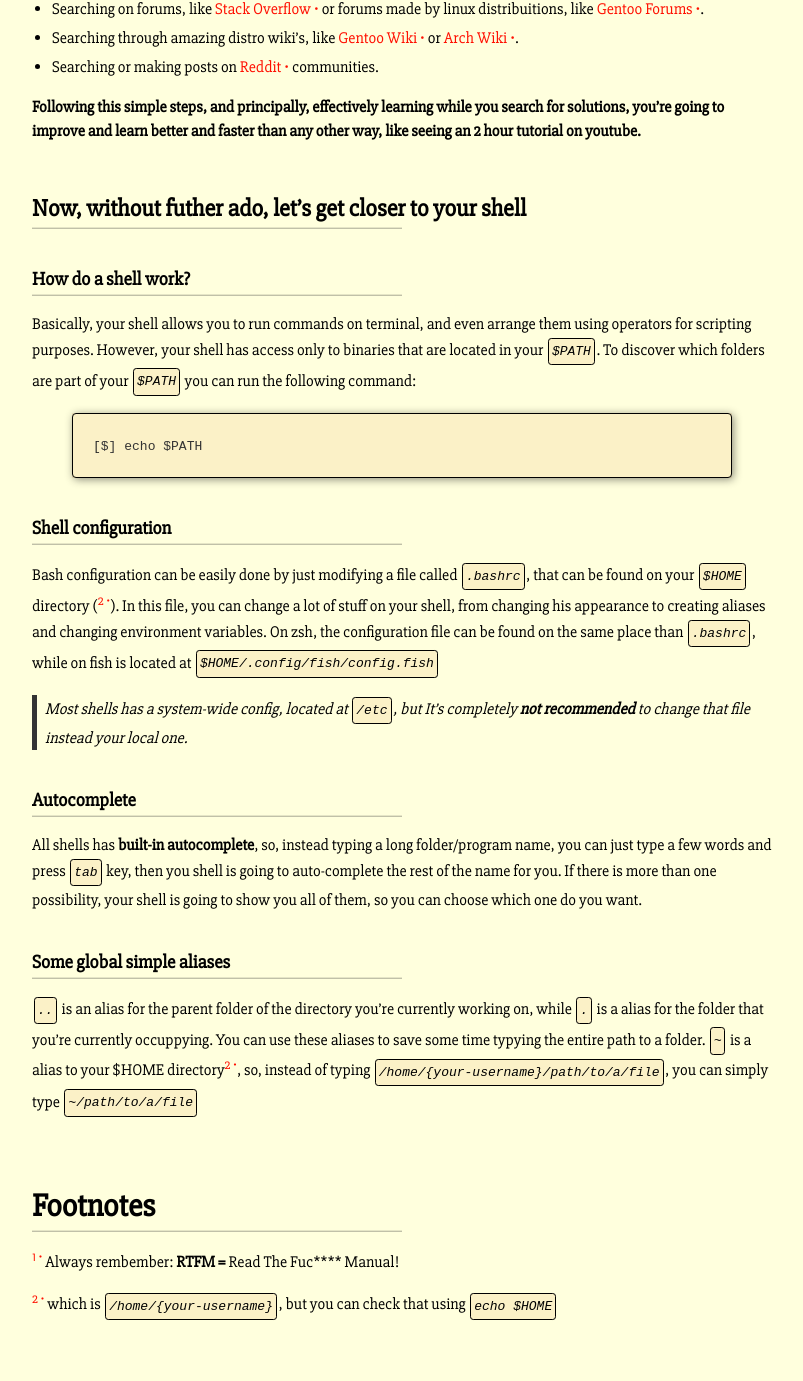
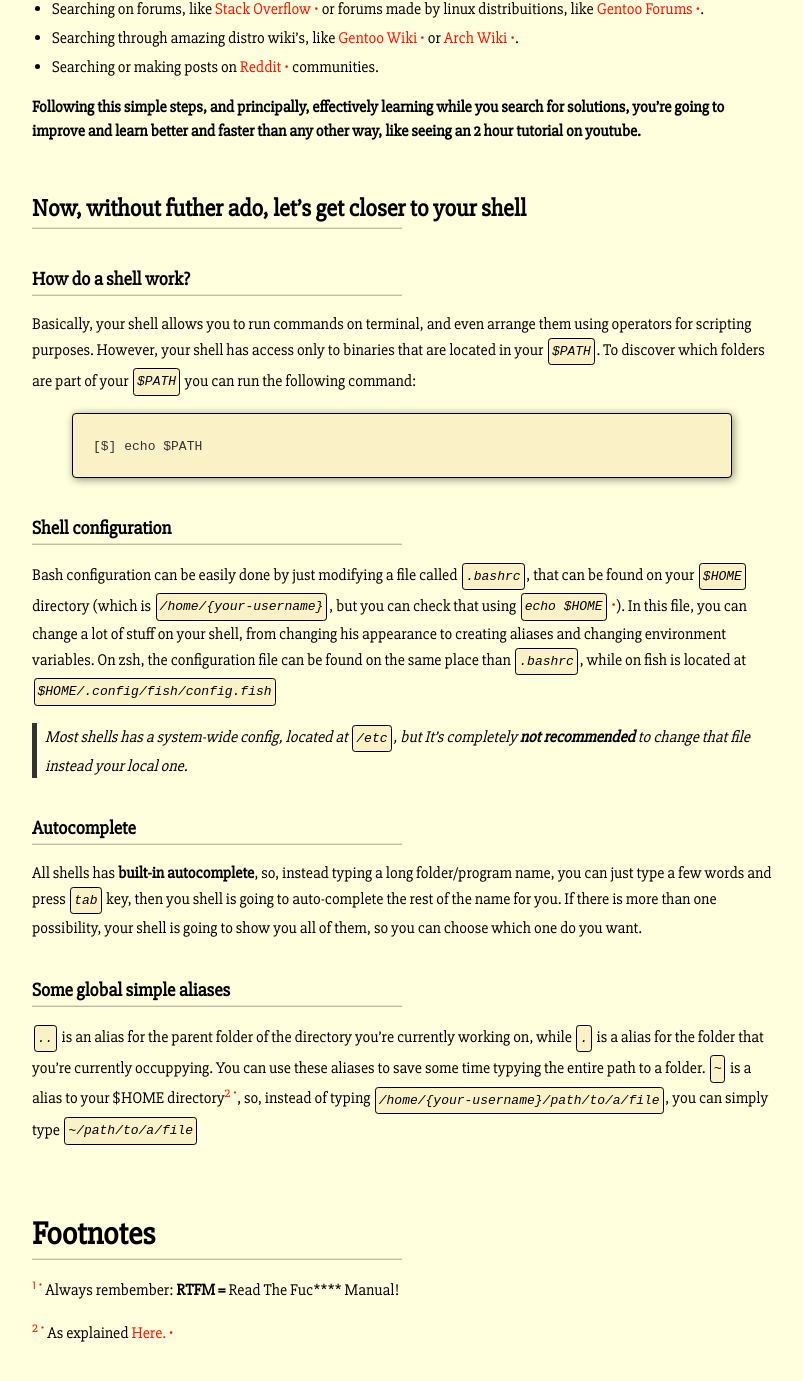
Before and after one commit to lag00n/lag00n.github.io, a Jekyll site: the page built from _cool_posts/bash-for-begginers.md, in a window 1280 px wide and 1400 px high, scrolled down 1252 px. Shown: the top 1381 px of the window, without its empty margins (238-1041 px from the left). Built offline with Jekyll 4.4.1, drawn with Linux system fonts in a browser that asks for light colours.

Commit message:
Wed May  5 12:14:33     2021

```diff
--- a/_config.yml
+++ b/_config.yml
@@ -30,4 +30,4 @@ navbar:
 collections:
   cool_posts:
     output: true
-    permalink: /:title/
+    permalink: /:title
--- a/_cool_posts/bash-for-begginers.md
+++ b/_cool_posts/bash-for-begginers.md
@@ -9,10 +9,10 @@ tags: [shell, guide]
 
 # Table of Contents
 
-1.  [Welcome to my attempt into making a good CLI guide&#x2026;](#org3a90547)
+1.  [Welcome to my attempt into making a good CLI guide&#x2026;](#orgda86cfe)
 
 
-<a id="org3a90547"></a>
+<a id="orgda86cfe"></a>
 
 # Welcome to my attempt into making a good CLI guide&#x2026;
 
@@ -58,7 +58,7 @@ Basically, your shell allows you to run commands on terminal, and even arrange t
 
 ### Shell configuration
 
-Bash configuration can be easily done by just modifying a file called `.bashrc`, that can be found on your `$HOME` directory (<sup><a id="fnr.2" class="footref" href="#fn.2">2</a></sup>). In this file, you can change a lot of stuff on your shell, from changing his appearance to creating aliases and changing environment variables.
+Bash configuration can be easily done by just modifying a file called `.bashrc`, that can be found on your `$HOME` directory (which is `/home/{your-username}`, but you can check that using `echo $HOME` <a id="flex"></a>). In this file, you can change a lot of stuff on your shell, from changing his appearance to creating aliases and changing environment variables.
 On zsh, the configuration file can be found on the same place than `.bashrc`, while on fish is located at `$HOME/.config/fish/config.fish`
 
 > Most shells has a system-wide config, located at `/etc`, but It's completely **not recommended** to change that file instead your local one.
@@ -72,10 +72,10 @@ All shells has **built-in autocomplete**, so, instead typing a long folder/progr
 ### Some global simple aliases
 
 `..` is an alias for the parent folder of the directory you're currently working on, while `.` is a alias for the folder that you're currently occuppying. You can use these aliases to save some time typying the entire path to a folder.
-`~` is a alias to your $HOME directory<sup><a id="fnr.2.100" class="footref" href="#fn.2">2</a></sup>, so, instead of typing `/home/{your-username}/path/to/a/file`, you can simply type `~/path/to/a/file`
+`~` is a alias to your $HOME directory<sup><a id="fnr.2" class="footref" href="#fn.2">2</a></sup>, so, instead of typing `/home/{your-username}/path/to/a/file`, you can simply type `~/path/to/a/file`
 
 # Footnotes
 
 <sup><a id="fn.1" href="#fnr.1">1</a></sup> Always rembember: **RTFM =** Read The Fuc\*\*\*\* Manual!
 
-<sup><a id="fn.2" href="#fnr.2">2</a></sup> which is `/home/{your-username}`, but you can check that using `echo $HOME`
+<sup><a id="fn.2" href="#fnr.2">2</a></sup> As explained [Here.](https://lag00n.github.io/bash-for-begginers#flex)
--- a/_org/bash-for-begginers.org
+++ b/_org/bash-for-begginers.org
@@ -62,5 +62,5 @@ Most shells has a system-wide config, located at ~/etc~, but It's completely *no
     ~..~ is an alias for the parent folder of the directory you're currently working on, while ~.~ is a alias for the folder that you're currently occuppying. You can use these aliases to save some time typying the entire path to a folder.
     ~~~ is a alias to your $HOME directory[fn:2], so, instead of typing ~/home/{your-username}/path/to/a/file~, you can simply type ~~/path/to/a/file~
 
-
 [fn:1] Always rembember: *RTFM =* Read The Fuc**** Manual!
+[fn:2] As explained [[https://lag00n.github.io/bash-for-begginers#flex][Here.]]
```
Also changed, not shown: other parts of _org/bash-for-begginers.org (+1 -1 lines).
